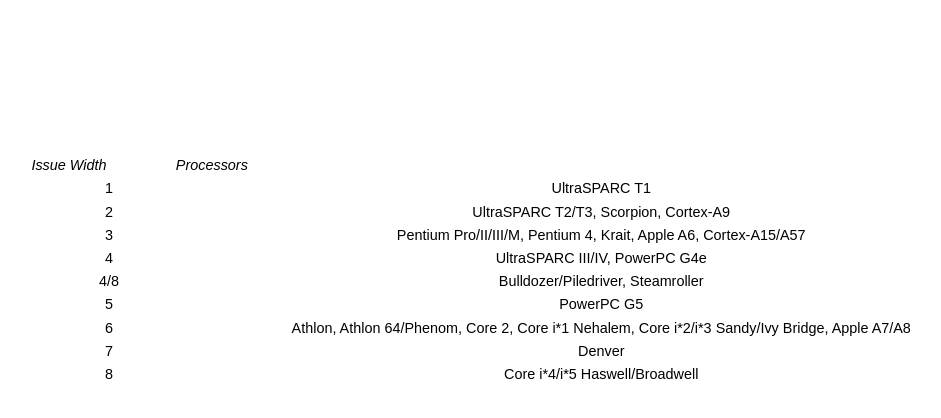
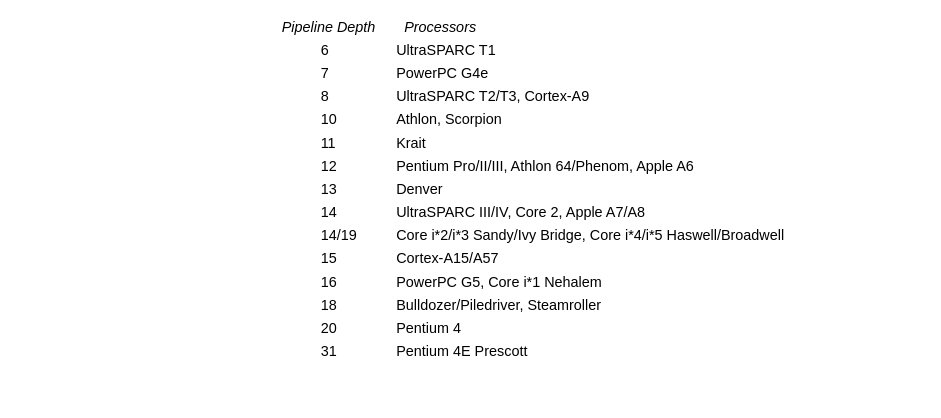
Before and after one commit to lemotw/lemotw.github.io, a plain HTML site: page slide/itc/w2/per.html in a window 1280 px wide. Shown: the whole page, without its empty margins (111-1052 px from the left). Drawn offline with Linux system fonts and the light colour scheme.

Commit message:
Modify week2 slide's table

```diff
--- a/slide/itc/w2/per.html
+++ b/slide/itc/w2/per.html
@@ -1450,65 +1450,79 @@
 <body>
 
 
-    <table style="width:100%;text-align: center;margin-top:15%;" id="widthtable" class="datatable">
+<table id="depthtable" class="datatable">
     <tbody>
         <tr>
-                <th>Issue Width</th>
+            <th>Pipeline Depth</th>
             <th>Processors</th>
         </tr>
         <tr>
-                <td class="result">1</td>
+            <td class="result">6</td>
             <td>UltraSPARC T1</td>
         </tr>
         <tr>
-                <td class="result">2</td>
-                <td>UltraSPARC T2/T3, Scorpion,
+            <td class="result">7</td>
+            <td>PowerPC G4e</td>
+        </tr>
+        <tr>
+            <td class="result">8</td>
+            <td>UltraSPARC T2/T3,
                 <span class="nowrap">Cortex-A9</span>
             </td>
         </tr>
         <tr>
-                <td class="result">3</td>
-                <td>Pentium Pro/II/III/M,
-                    <span class="nowrap">Pentium 4,</span> Krait,
-                    <span class="nowrap">Apple A6,</span>
-                    <span class="nowrap">Cortex-A15/A57</span>
+            <td class="result">10</td>
+            <td>Athlon, Scorpion</td>
+        </tr>
+        <tr>
+            <td class="result">11</td>
+            <td>Krait</td>
+        </tr>
+        <tr>
+            <td class="result">12</td>
+            <td>Pentium Pro/II/III,
+                <span class="nowrap">Athlon 64/Phenom,</span>
+                <span class="nowrap">Apple A6</span>
             </td>
         </tr>
         <tr>
-                <td class="result">4</td>
-                <td>UltraSPARC III/IV,
-                    <span class="nowrap">PowerPC G4e</span>
-                </td>
+            <td class="result">13</td>
+            <td>Denver</td>
         </tr>
         <tr>
-                <td class="result">4/8</td>
-                <td>Bulldozer/Piledriver, Steamroller</td>
-            </tr>
-            <tr>
-                <td class="result">5</td>
-                <td>PowerPC G5</td>
-            </tr>
-            <tr>
-                <td class="result">6</td>
-                <td>Athlon, Athlon 64/Phenom,
+            <td class="result">14</td>
+            <td>UltraSPARC III/IV,
                 <span class="nowrap">Core 2,</span>
-                    <span class="nowrap">Core i*1</span> Nehalem,
-                    <span class="nowrap"> Core i*2/i*3</span>
-                    <span class="nowrap">Sandy/Ivy Bridge,</span>
                 <span class="nowrap">Apple A7/A8</span>
             </td>
         </tr>
         <tr>
-                <td class="result">7</td>
-                <td>Denver</td>
+            <td class="result nowrap">14/19</td>
+            <td>Core i*2/i*3 Sandy/Ivy Bridge,
+                <span class="nowrap">Core i*4/i*5</span> Haswell/Broadwell</td>
         </tr>
         <tr>
-                <td class="result">8</td>
-                <td>Core i*4/i*5 Haswell/Broadwell</td>
+            <td class="result">15</td>
+            <td>Cortex-A15/A57</td>
+        </tr>
+        <tr>
+            <td class="result">16</td>
+            <td>PowerPC G5,
+                <span class="nowrap">Core i*1</span> Nehalem</td>
+        </tr>
+        <tr>
+            <td class="result">18</td>
+            <td>Bulldozer/Piledriver, Steamroller</td>
+        </tr>
+        <tr>
+            <td class="result">20</td>
+            <td>Pentium 4</td>
+        </tr>
+        <tr>
+            <td class="result">31</td>
+            <td>Pentium 4E Prescott</td>
         </tr>
     </tbody>
-    </table>
-
-</body>
+</table></body>
 
 </html>
```
Lines whose indentation alone changed are shown as unchanged.
